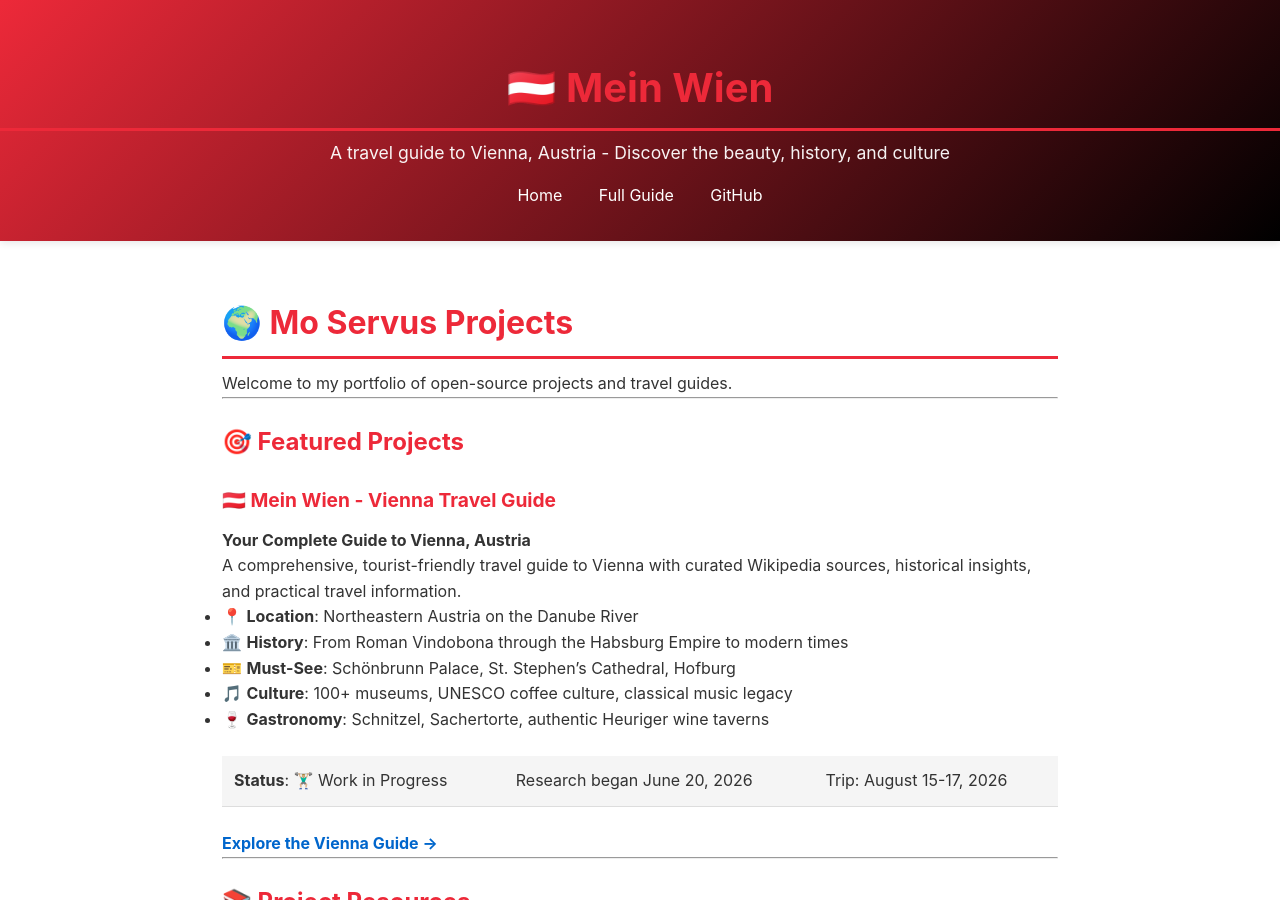
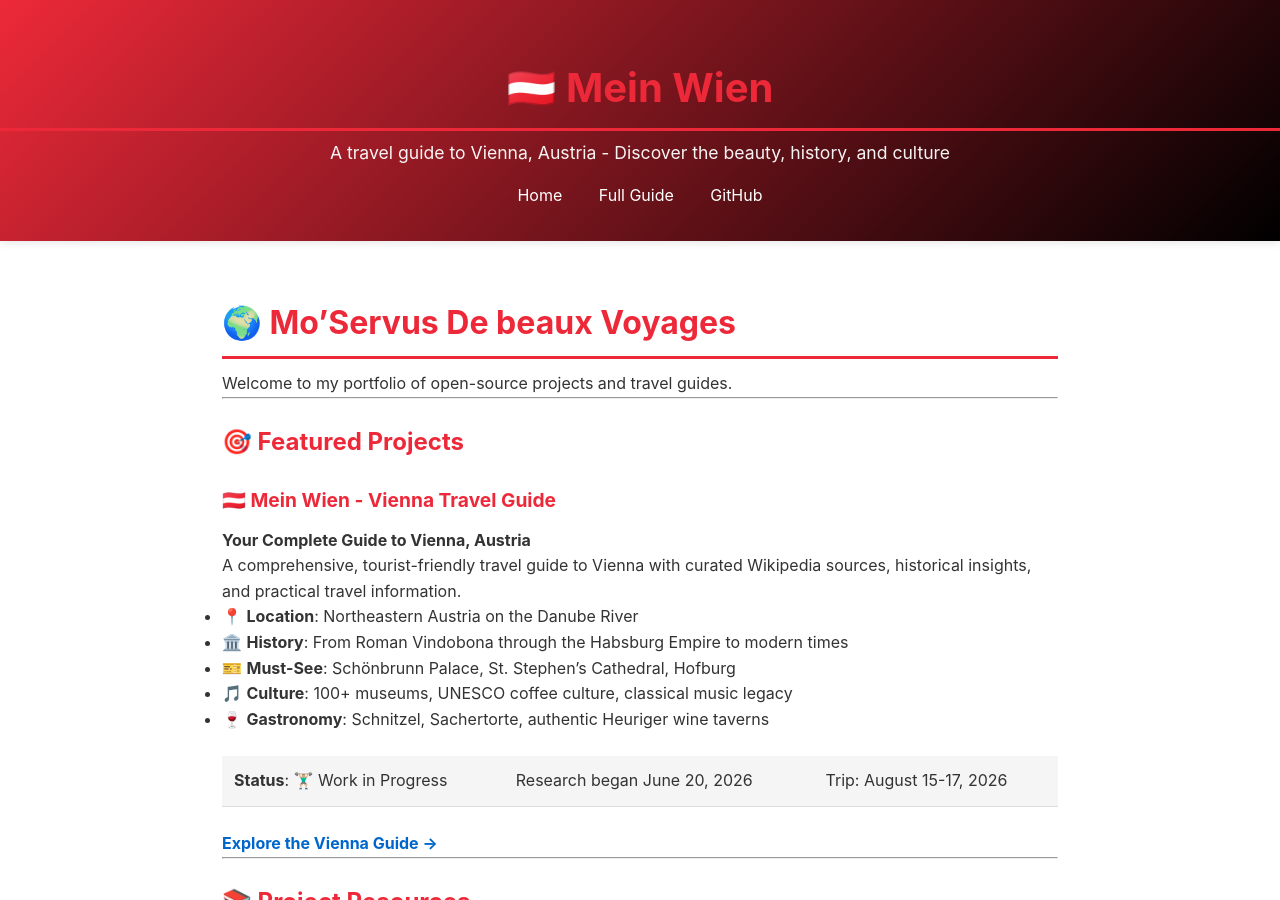
Before and after one commit to moServus/MondeMagnifique, a Jekyll site: the page built from index.md, in a window 1280 px wide and 900 px high. Built offline with Jekyll 4.4.1, drawn with Linux system fonts in a browser that asks for light colours.

Commit message:
Rebrand landing page heading to Mo'Servus De beaux Voyages

```diff
--- a/index.md
+++ b/index.md
@@ -3,7 +3,7 @@ layout: default
 title: Mo Servus - Projects
 ---
 
-# 🌍 Mo Servus Projects
+# 🌍 Mo'Servus De beaux Voyages
 
 Welcome to my portfolio of open-source projects and travel guides.
 
```
